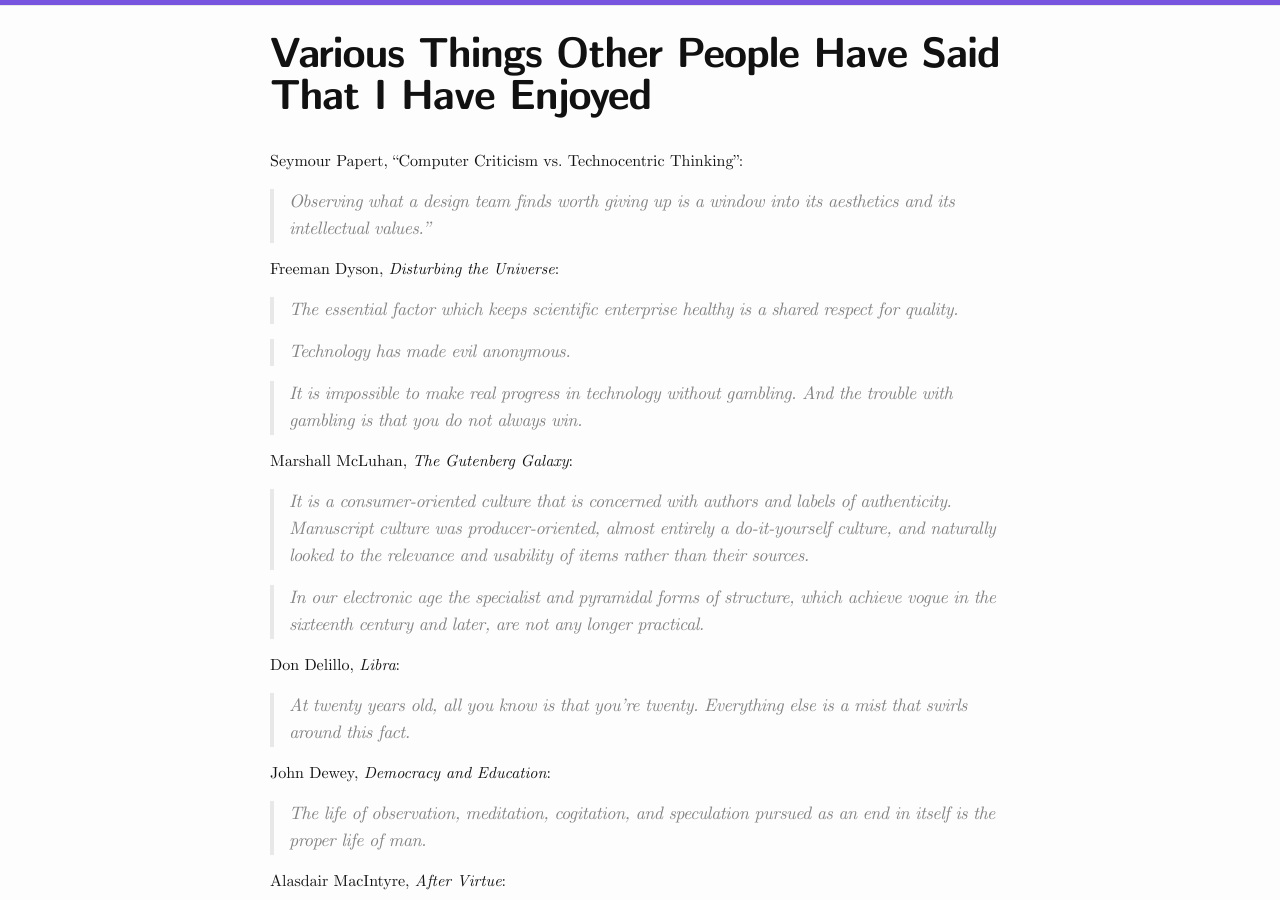
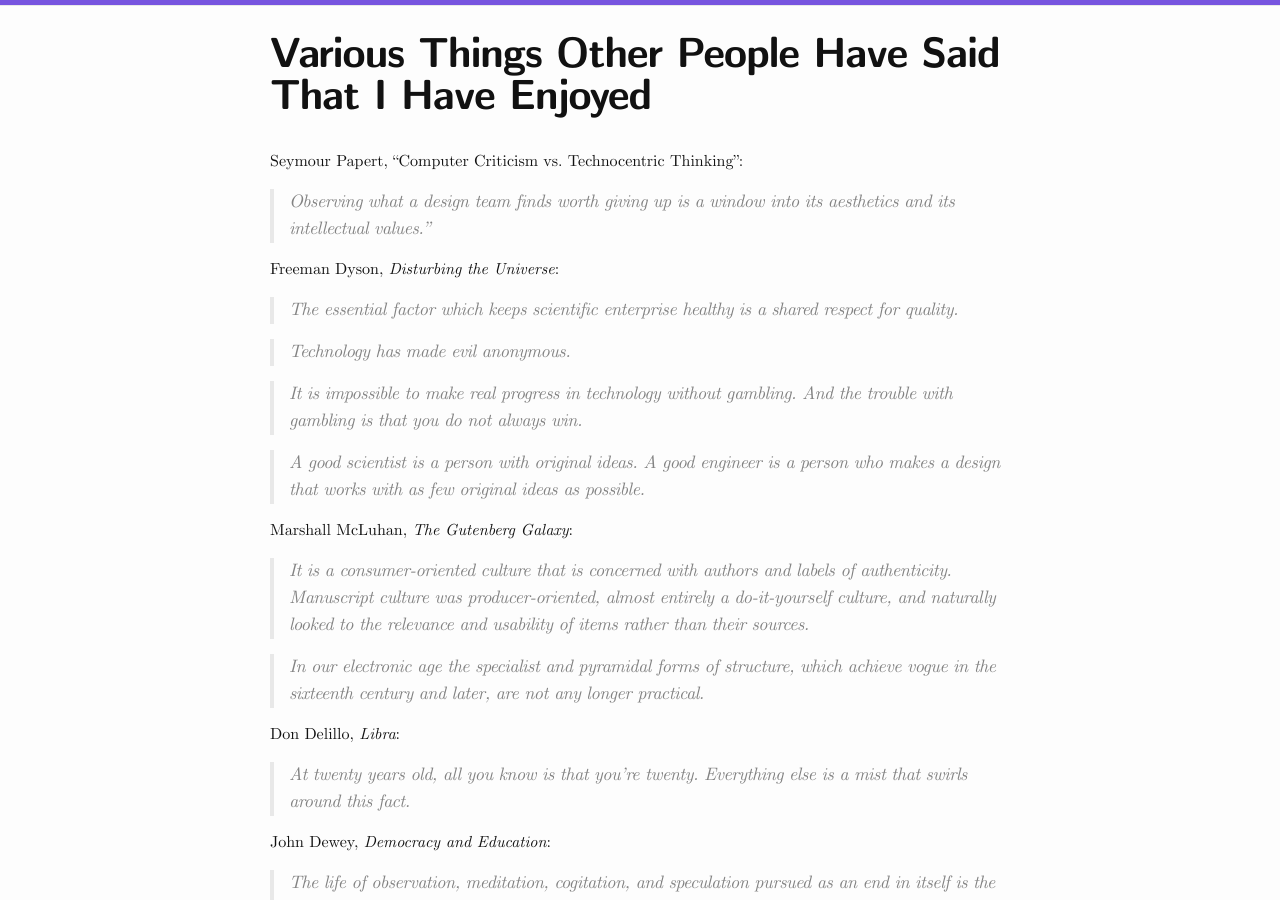
Before and after one commit to b20n/b20n.github.io, a Jekyll site: the page built from _posts/1970-01-01-things-other-people-said.md, in a window 1280 px wide and 900 px high. Built offline with Jekyll 4.4.1, drawn with Linux system fonts in a browser that asks for light colours.

Commit message:
Add quotes

```diff
--- a/_posts/1970-01-01-things-other-people-said.md
+++ b/_posts/1970-01-01-things-other-people-said.md
@@ -18,6 +18,9 @@ Freeman Dyson, _Disturbing the Universe_:
 
 > It is impossible to make real progress in technology without gambling. And the
 > trouble with gambling is that you do not always win.
+
+> A good scientist is a person with original ideas. A good engineer is a person
+> who makes a design that works with as few original ideas as possible.
 
 Marshall McLuhan, _The Gutenberg Galaxy_:
 
```
